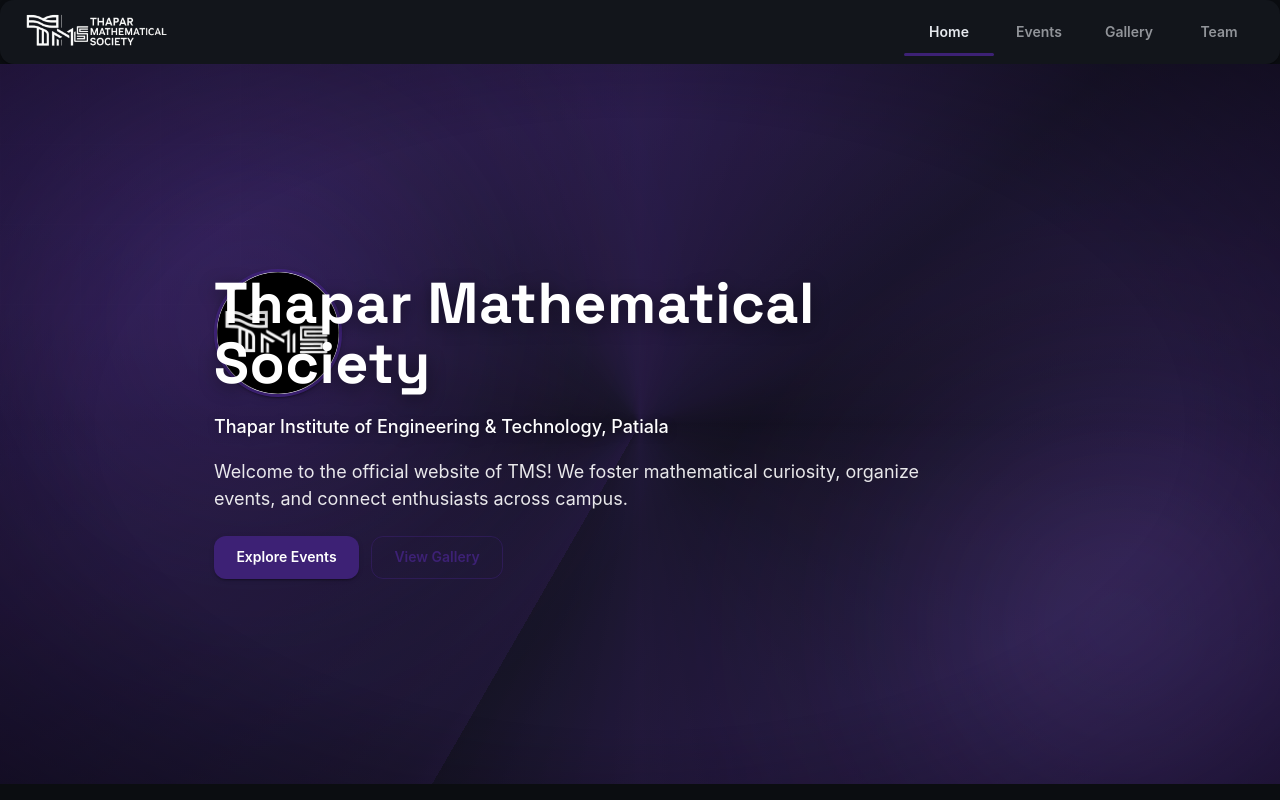
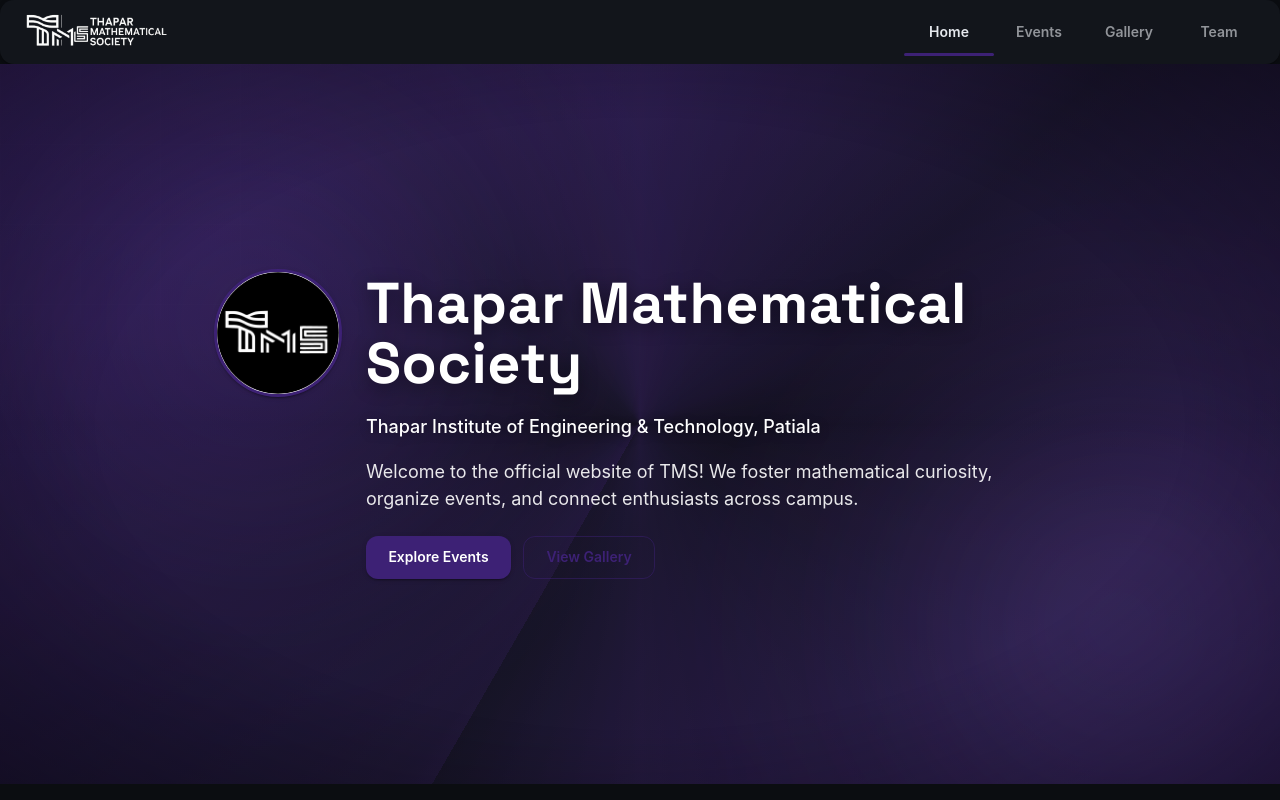
Before and after one commit to jainMaurya/TMS_Website, a React (Vite) app: page /#home in a window 1280 px wide. Shown: the top 800 px of the page. Built offline with nearby package versions, Linux system fonts and the light colour scheme.

Commit message:
style(hero): revert negative heading shift; indent subtext and CTAs for alignment

```diff
--- a/src/App.jsx
+++ b/src/App.jsx
@@ -463,10 +463,7 @@ function App() {
                         letterSpacing: 0.5,
                         lineHeight: 1.05,
                         textShadow: '0 4px 18px rgba(0,0,0,0.45)',
-                        fontSize: { xs: '2.35rem', sm: '3.2rem', md: '3.6rem' },
-                        // Shift heading left on wider screens so its left edge aligns with the text block below (compensate for avatar width + spacing)
-                        ml: { md: '-152px' },
-                        pr: { md: 3 },
+                        fontSize: { xs: '2.35rem', sm: '3.2rem', md: '3.6rem' }
                       }}
                     >
                       Thapar Mathematical Society
@@ -474,21 +471,21 @@ function App() {
                   </Reveal>
                 </Box>
                 <Reveal delayMs={150} distance={14}>
-                    <Typography variant="h6" sx={{ color: 'common.white', mb: 2, textShadow: '0 2px 10px rgba(0,0,0,0.35)', fontSize: { xs: 16, sm: 18 } }}>
+                  <Typography variant="h6" sx={{ color: 'common.white', mb: 2, textShadow: '0 2px 10px rgba(0,0,0,0.35)', fontSize: { xs: 16, sm: 18 }, ml: { md: '152px' } }}>
                     Thapar Institute of Engineering & Technology, Patiala
                   </Typography>
                 </Reveal>
                 <Reveal delayMs={220} distance={14}>
-                    <Typography variant="body1" sx={{ color: (t) => alpha(t.palette.common.white, 0.9), fontSize: { xs: 15, sm: 16, md: 18 }, maxWidth: 760 }}>
+                  <Typography variant="body1" sx={{ color: (t) => alpha(t.palette.common.white, 0.9), fontSize: { xs: 15, sm: 16, md: 18 }, maxWidth: 760, ml: { md: '152px' } }}>
                     Welcome to the official website of TMS! We foster mathematical curiosity, organize events, and connect enthusiasts across campus.
                   </Typography>
                 </Reveal>
-                  <Reveal delayMs={300} distance={12}>
-                    <Box sx={{ mt: 3, display: 'flex', gap: 1.5 }}>
-                      <Button variant="contained" color="secondary" size="medium" onClick={() => setSection('events')} sx={{ fontWeight: 600, px: 2.8, py: 1 }}>Explore Events</Button>
-                      <Button variant="outlined" color="secondary" size="medium" onClick={() => setSection('gallery')} sx={{ fontWeight: 600, px: 2.8, py: 1, display: { xs: 'none', sm: 'inline-flex' } }}>View Gallery</Button>
-                    </Box>
-                  </Reveal>
+                <Reveal delayMs={300} distance={12}>
+                  <Box sx={{ mt: 3, display: 'flex', gap: 1.5, ml: { md: '152px' } }}>
+                    <Button variant="contained" color="secondary" size="medium" onClick={() => setSection('events')} sx={{ fontWeight: 600, px: 2.8, py: 1 }}>Explore Events</Button>
+                    <Button variant="outlined" color="secondary" size="medium" onClick={() => setSection('gallery')} sx={{ fontWeight: 600, px: 2.8, py: 1, display: { xs: 'none', sm: 'inline-flex' } }}>View Gallery</Button>
+                  </Box>
+                </Reveal>
               </Container>
             </Box>
             <Container maxWidth="lg" sx={{ py: 4 }}>
```
